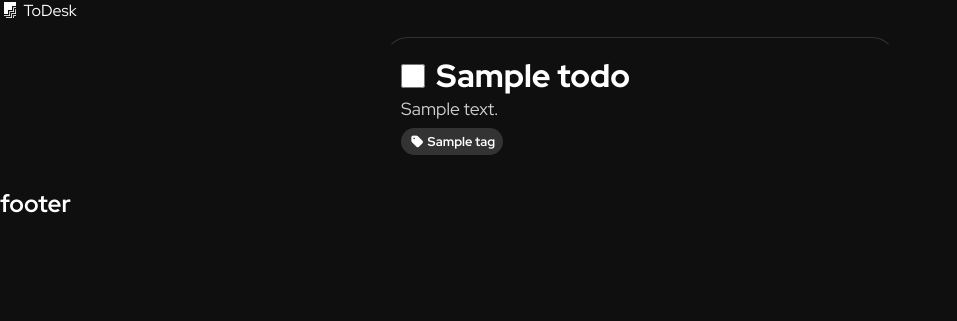
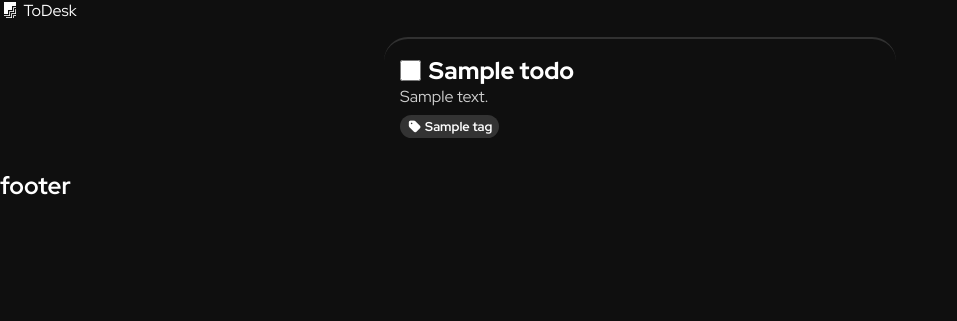
Before and after one commit to leofelix-7/DW_Todo_app, a Django app: template myapp/templates/index.html in a window 1280 px wide. Shown: the top 321 px of the page, without its empty margins (0-957 px from the left). Run offline with Django 3.2, Linux system fonts and the light colour scheme; the template is opened without the code that fills it: most values are stand-ins (such as "Sample title", 1, 10 or a date in 2020); some libraries are stand-ins or nearby versions.

Commit message:
Third Phase

```diff
--- a/myapp/models.py
+++ b/myapp/models.py
@@ -1,5 +1,3 @@
-# your_app_name/models.py (replace 'your_app_name' with your actual app name)
-
 from django.db import models
 from colorfield.fields import ColorField
 import uuid
@@ -8,7 +6,7 @@
 class Tag(models.Model):
     id = models.UUIDField(primary_key=True, default=uuid.uuid4, editable=False)
     name = models.CharField(max_length=20, unique=True)
-    color = ColorField(default='#FF0000')
+    color = ColorField(default="#0099FF")
 
     def clean(self):
         if len(self.name) < 2:
--- a/myapp/templates/index.html
+++ b/myapp/templates/index.html
@@ -18,7 +18,7 @@
         <input type="checkbox" class="checkbox" {% if i.completed %} checked {% endif %}">
 
         <!-- TODO TITLE -->
-        <h1>{% if i.completed %} <s>{{i.title}}</s> {% else %} {{i.title}} {% endif %}</h1>
+        <h1>{{ i.title }}</h1>
     </div>
 
     <!-- TODO DESCRIPTION -->
--- a/static/css/styles.css
+++ b/static/css/styles.css
@@ -13,7 +13,7 @@
 :root {
     --main-accent: rgb(43, 230, 255);
     --main-accent-dark: rgb(49, 117, 156);
-    --panel-m-bg: rgb(20, 20, 20);
+    --panel-m-bg: rgb(32, 32, 32);
     --panel-bg: rgb(15, 15, 15);
 }
 
@@ -30,10 +30,7 @@
     margin: 1rem 30%;
     align-items: center;
     padding: 1rem;
-    border-top: solid 1.8px rgb(49, 49, 49);
-    border-left: solid 1.5px rgba(0, 0, 0, 0);
-    border-bottom: solid 1.5px rgba(0, 0, 0, 0);
-    border-right: solid 1.5px rgba(0, 0, 0, 0);
+    border-top: solid 2px rgb(49, 49, 49);
     border-radius: 1.5rem;
     transition: .1s;
 
@@ -41,31 +38,30 @@
 
 .todo:hover {
     background-color: var(--panel-m-bg);
-    box-shadow: 0 0 10px rgba(0, 0, 0, 0.1);
-    border: solid 1.5px rgb(65, 65, 65);
+    box-shadow: 0 0 10px rgb(26, 26, 26);
 }
 
 /* CHECKBOX SIZE */
 input[type="checkbox"] {
-    width: 1.5rem;
-    height: 1.5rem;
+    width: 1.3rem;
+    height: 1.3rem;
     cursor: pointer;
     accent-color: var(--main-accent);
 }
 
 .todo .todo-header {
     display: flex;
-    gap: .7rem;
+    gap: .5rem;
     align-items: center;
 }
 
 .todo .todo-header h1 {
-    font-size: 2rem;
+    font-size: 1.5rem;
     font-weight: 800;
 }
 
 .todo .desc {
-    font-size: 1.1rem;
+    font-size: 1rem;
     opacity: 0.8;
 }
 
@@ -76,7 +72,7 @@
 }
 
 .todo .tag {
-    padding: .3rem .5rem;
+    padding: .2rem .4rem;
     border-radius: 1rem;
     font-size: .8rem;
 }
```
